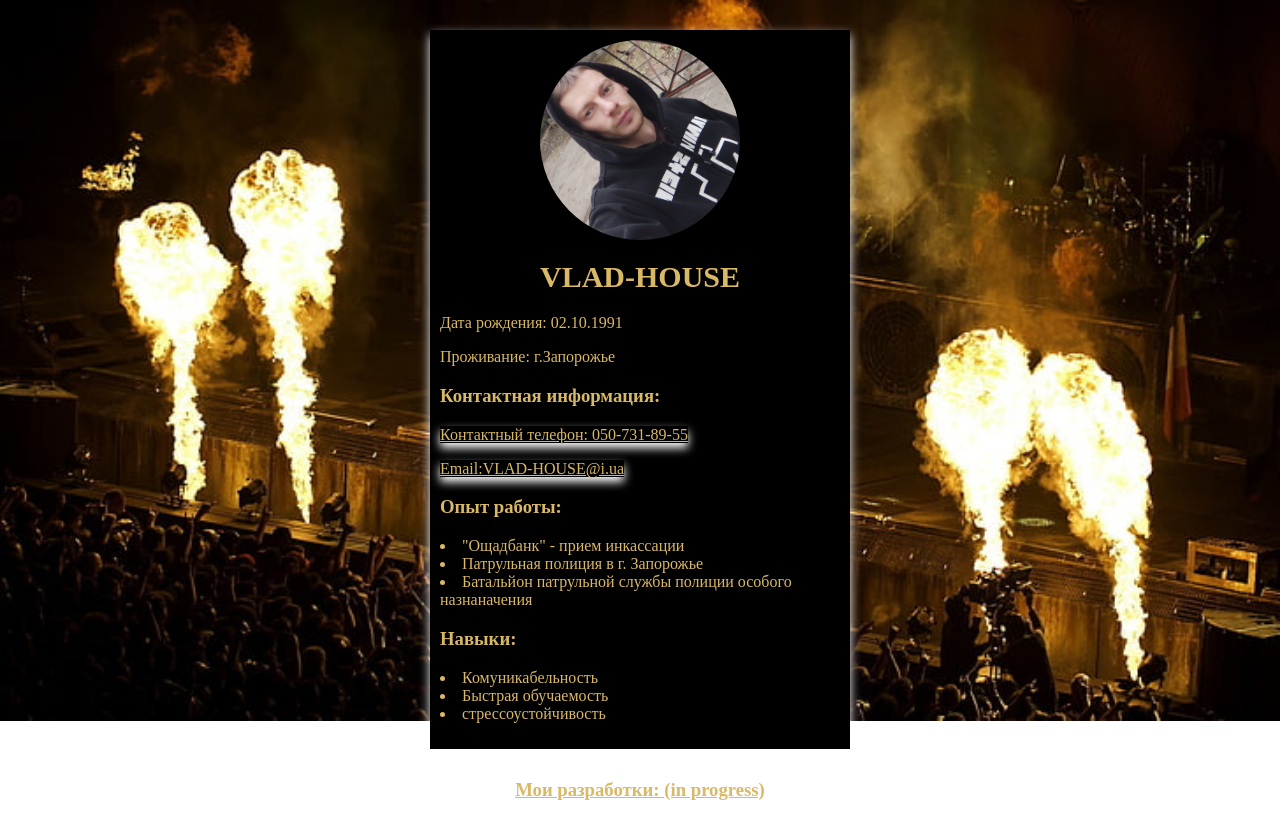
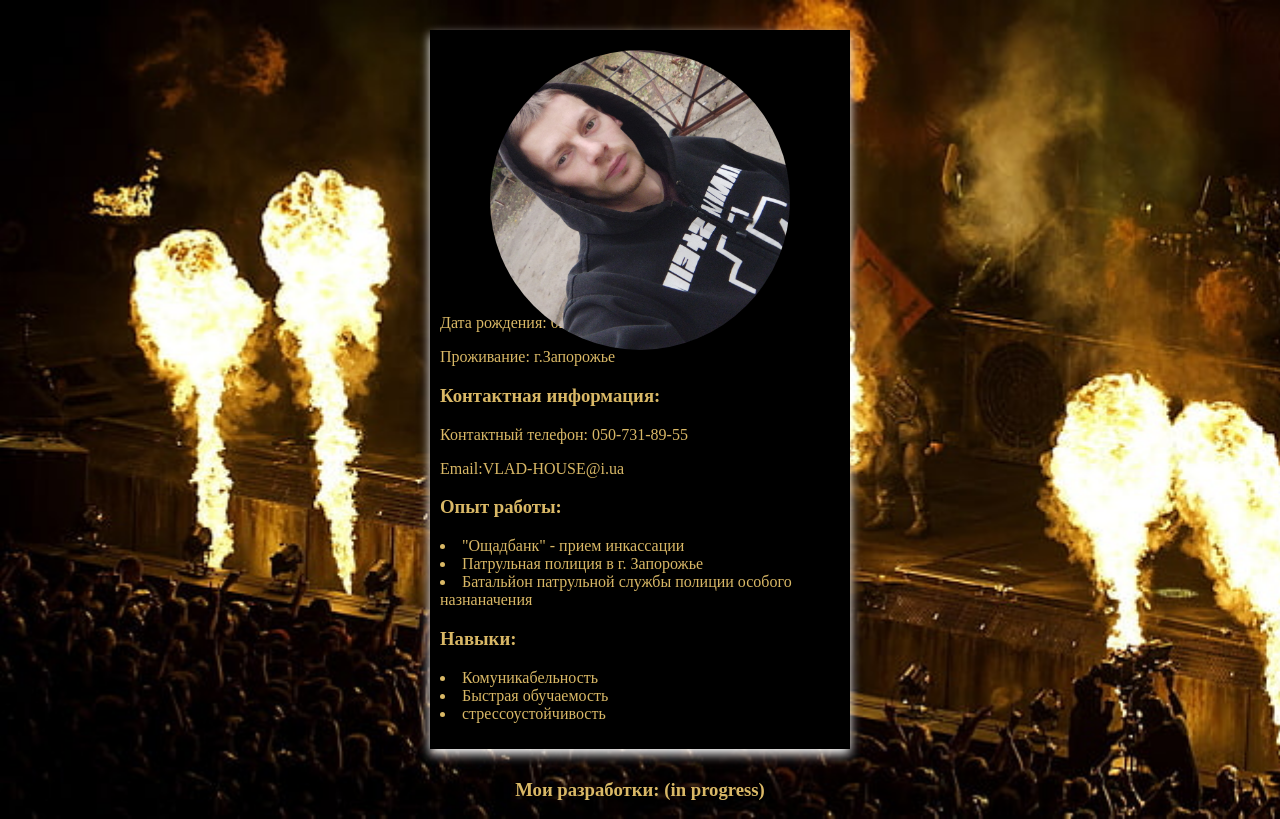
Before and after one commit to VLAD-HOUSE/My-CV, a plain HTML site: page index.html in a window 1280 px wide. In both pictures the pointer is over the picture 640 px from the left and 140 px from the top of the page. Drawn offline with Linux system fonts and the light colour scheme.

Commit message:
fixing code and trying to usig elemey -Hover

```diff
--- a/css/style.css
+++ b/css/style.css
@@ -1,6 +1,6 @@
 body {
     background: url("../img/R +.jpg") no-repeat;
-    background-size: 100%
+    background-size: cover;
 }
 
 
@@ -25,7 +25,9 @@ body {
     font-size: 30px;
     text-align:center;
 }
-
+.img:hover{
+    transform: scale(1.5) translateY(40px);
+}
 .card-text {
     color: #d9b866;
 
@@ -33,6 +35,10 @@ body {
 
 .cont{
     color: #d9b866;
+    text-decoration: none;
+}
+
+.cont:hover{
     box-shadow: 0 5px 10px #ffffff;
 }
 
@@ -53,5 +59,11 @@ li {
 
 footer {
     text-align:center;
+}
 
+.my-site{
+    text-decoration: none;
 }
+.my-site:hover{
+    box-shadow: 0 5px 10px #ffffff;
+}
```
Also changed, not shown: index.html (+3 -3 lines).
